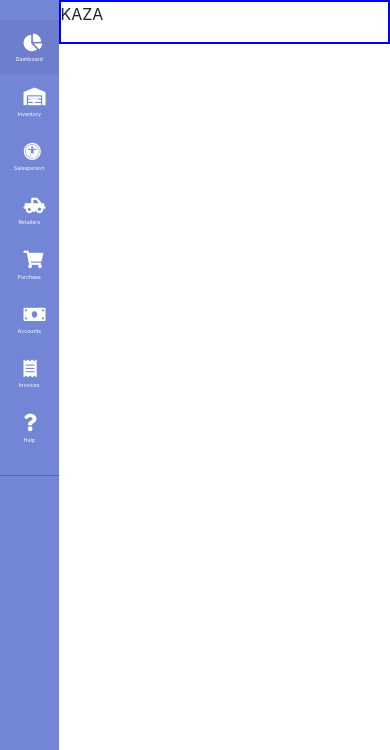
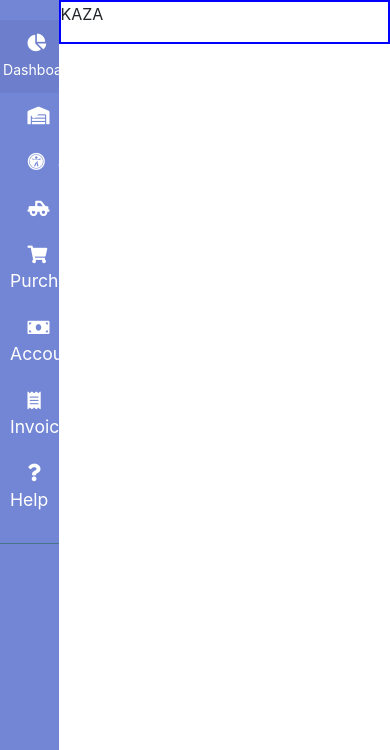
Before and after one commit to kazimhr/semesterproject, a PHP site: page / in a window 390 px wide. Shown: the top 750 px of the page. Run offline with PHP 8.4, Linux system fonts and the light colour scheme; some libraries are stand-ins or nearby versions.

Commit message:
bootstrap on sidebar check

```diff
--- a/index.html
+++ b/index.html
@@ -44,7 +44,12 @@
         <ul class="list-unstyled components">
             <p id="storage_slogan">Storage is Important.</p>
             <li  class="active">
-                <a href="index.html" class="link"><i class="fas fa-chart-pie sidebar_icons"></i><span class="sidebar_items_on_mob">Dashboard</span></a>
+                <a href="index.html" class="link">
+                    <div class="row">
+                        <div class="col-sm-2"><i class="fas fa-chart-pie sidebar_icons"></i></div>
+                        <div class="col-sm-10"><span class="sidebar_items_on_mob mov" >Dashboard</span></div>
+                    </div>
+                </a>
             </li>
             <li>
                 <a href="#homeSubmenu" data-toggle="collapse" aria-expanded="false" class="dropdown-toggle link"><i class="fas fa-warehouse sidebar_icons"></i><span class="sidebar_items_on_mob">Inventory</span></a>
@@ -109,7 +114,7 @@
    <!-- END OF SIDEBAR -->
 
         <div id="custom_wrapper">
-                <p>KAZA</p>
+            <p>KAZA</p>
         </div>
 
 
--- a/styles_index.css
+++ b/styles_index.css
@@ -180,14 +180,13 @@ a.article:hover {
     .sidebar-header{
       display: none;
     }
-    .sidebar_icons{
-        position: relative;
-            left: 1.6em;
+     .sidebar_icons{
+       margin-left: 1em;
     }
     #storage_slogan{
         display: none;
     }
-    .sidebar_items_on_mob{
+    /* .sidebar_items_on_mob{
         display: block;
         text-align: center;
         font-size: 0.3em;
@@ -195,6 +194,11 @@ a.article:hover {
     .sidebar_icons{
         position: relative;
         left: 35%;
+    } */
+
+    .mov{
+        font-size: 0.8em;
+        text-align: center;
     }
 
 }
@@ -223,6 +227,12 @@ a.article:hover {
     width: 85%;
 }
 
+.mov{
+   position: relative;
+        right: 0.5em;
+
+}
+
 @media (max-width: 800px) {
 
     #custom_wrapper{
```
